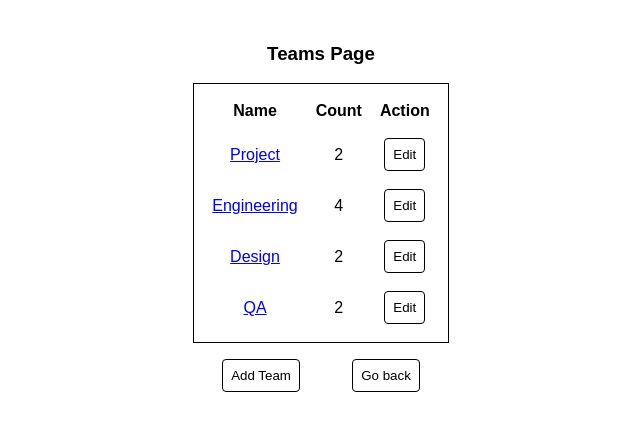
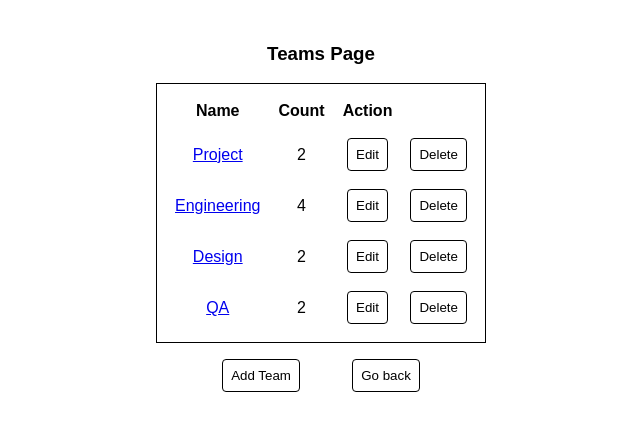
Before and after one commit to hongcheung1/react-todolist-hooks, a React (Create React App) app: page /teams in a window 1280 px wide. Shown: the top 430 px of the page, without its empty margins (319-959 px from the left). Built offline with nearby package versions, Linux system fonts and the light colour scheme.

Commit message:
add remove functionality

```diff
--- a/src/App.js
+++ b/src/App.js
@@ -69,10 +69,19 @@ export default function App() {
     });
   }, []);
 
+  function handleRemove(type, id) {
+    if(type === 'team') {
+      setTeams((prev) => prev.filter(team => team.id !== id))
+    }
+    if(type === 'member') {
+      setMembers((prev) => prev.filter(member => member.id !== id));
+    }
+  }
+
   return (
     <div className="App">
       <WrapperContext.Provider
-        value={{ teams, members, updateTeam, updateMember }}
+        value={{ teams, members, updateTeam, updateMember, handleRemove }}
       >
         <RouteWrapper/>
       </WrapperContext.Provider>
--- a/src/components/Members.js
+++ b/src/components/Members.js
@@ -5,7 +5,7 @@ import { Link } from "react-router-dom";
 import { WrapperContext } from "../App";
 
 export default function Members() {
-  const { members, teams } = useContext(WrapperContext);
+  const { members, teams, handleRemove } = useContext(WrapperContext);
   const [searchParams] = useSearchParams();
   const navigate = useNavigate();
 
@@ -13,8 +13,6 @@ export default function Members() {
   const list = id
     ? members.filter((member) => member.team.id === +id)
     : members;
-
-    console.log(members);
 
   function getTeamName(id) {
     if(!id) return;
@@ -46,6 +44,9 @@ export default function Members() {
                   <button>Edit</button>
                 </Link>
               </td>
+              <td>
+                <button onClick={() => handleRemove('member', item.id)}>Delete</button>
+              </td>
             </tr>
           ))}
         </tbody>
--- a/src/components/Teams.js
+++ b/src/components/Teams.js
@@ -3,7 +3,7 @@ import { Link, useNavigate } from "react-router-dom";
 import { WrapperContext } from "../App";
 
 export default function Teams() {
-  const { teams } = useContext(WrapperContext);
+  const { teams, handleRemove } = useContext(WrapperContext);
   const navigate = useNavigate();
 
   return (
@@ -30,6 +30,7 @@ export default function Teams() {
                   <button>Edit</button>
                 </Link>
               </td>
+              <td><button onClick={() => handleRemove('team', item.id)}>Delete</button></td>
             </tr>
           ))}
         </tbody>
```
